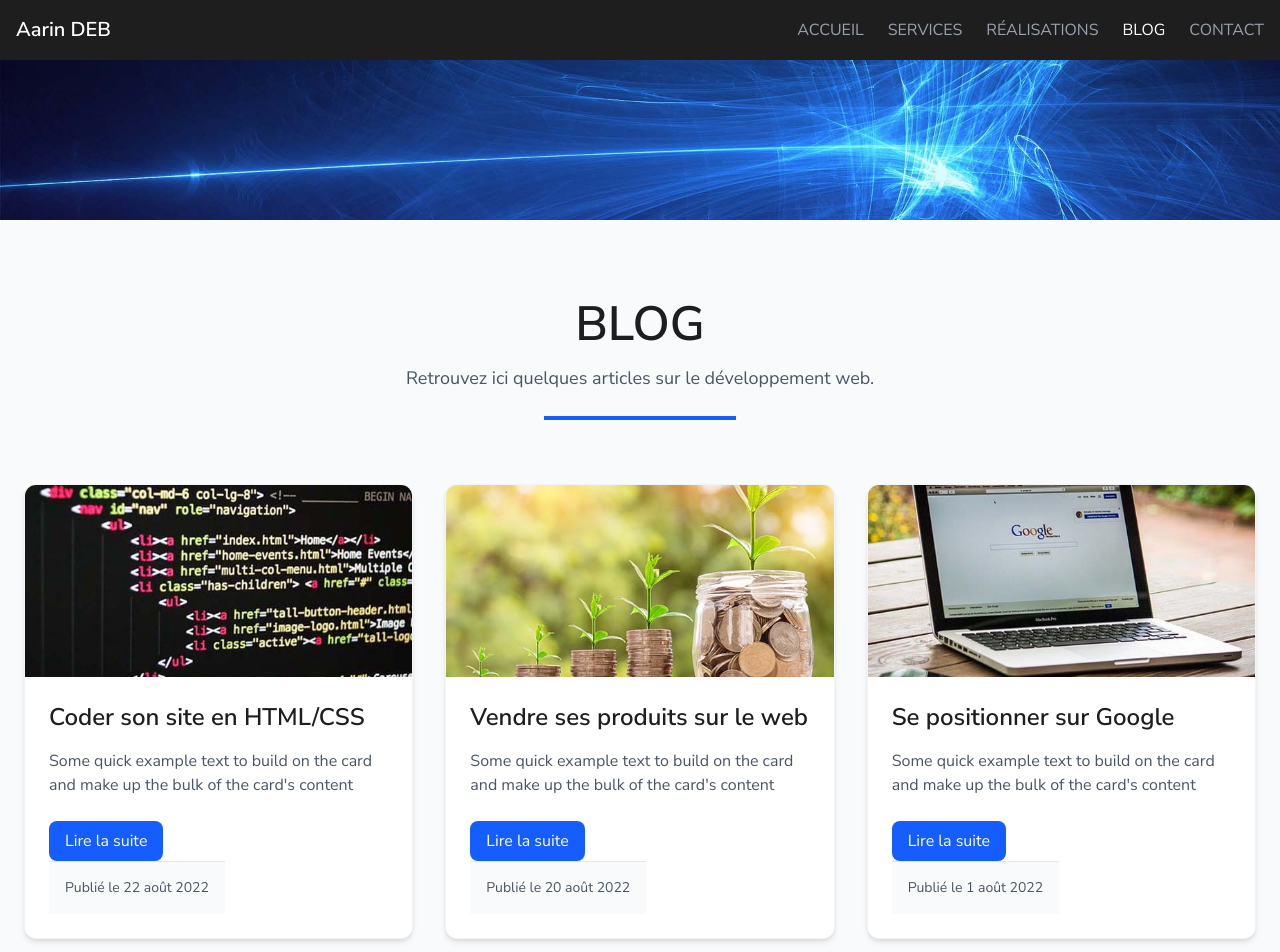
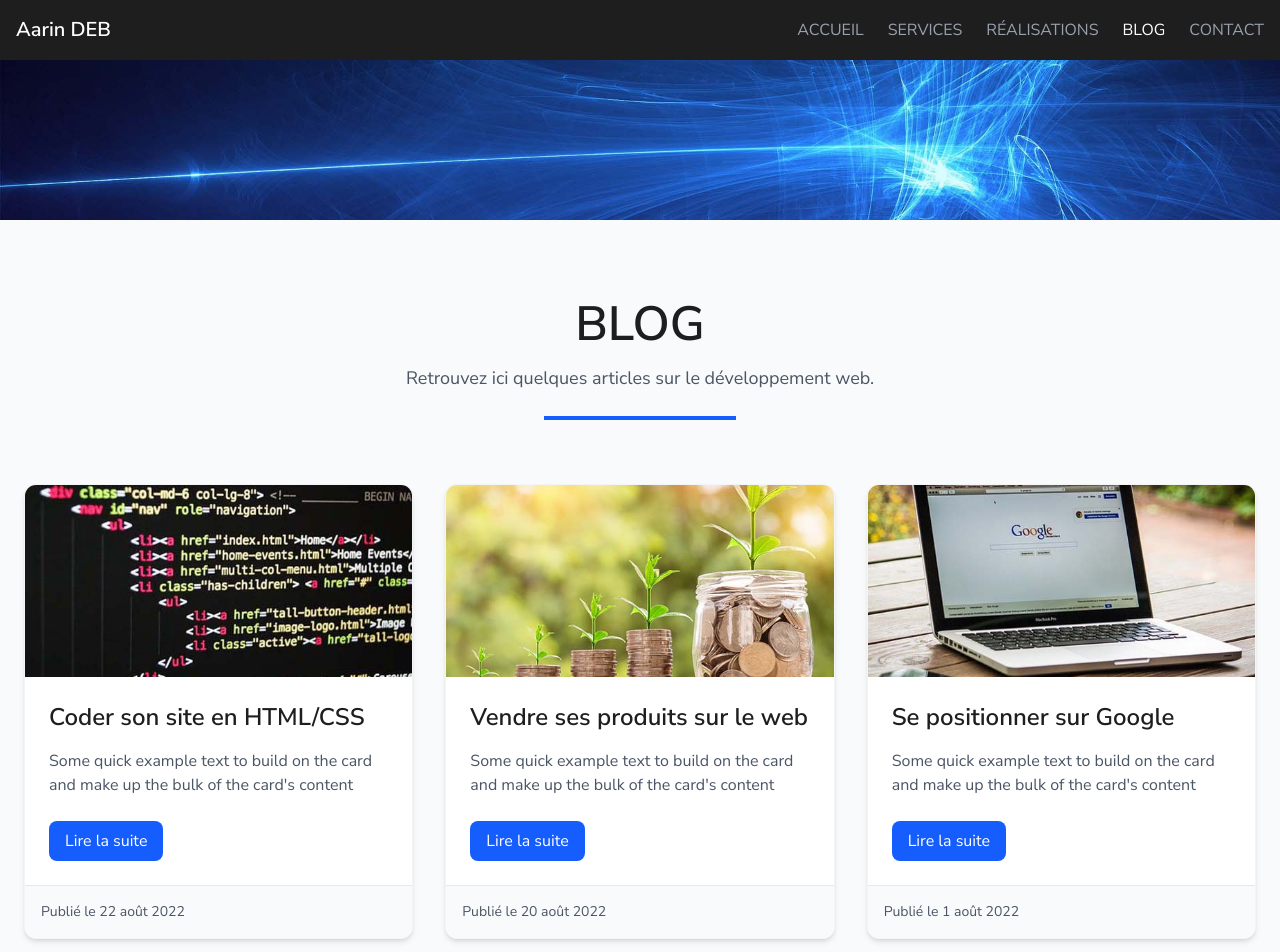
Before and after one commit to userXXIIXII/cv_react, a React (Vite) app: page /blog in a window 1280 px wide. Shown: the top 952 px of the page. Built offline with nearby package versions, Linux system fonts and the light colour scheme.

Commit message:
Correction de l'emplacement du pied de carte

```diff
--- a/src/components/BlogCard.jsx
+++ b/src/components/BlogCard.jsx
@@ -23,12 +23,13 @@ const BlogCard = ({ article }) => {
                     Lire la suite
                 </button>
 
-                {/* Pied de carte */}
-                <div className="bg-gray-50 p-4 border-t border-gray-200 mt-auto">
-                    <p className="text-gray-600 text-sm">
-                        Publié le {date}
-                    </p>
-                </div>
+
+            </div>
+            {/* Pied de carte */}
+            <div className="bg-gray-50 p-4 border-t border-gray-200">
+                <p className="text-gray-600 text-sm">
+                    Publié le {date}
+                </p>
             </div>
 
         </div>
```
Also changed, not shown: src/data/useBlog.js (line endings or trailing spaces).
